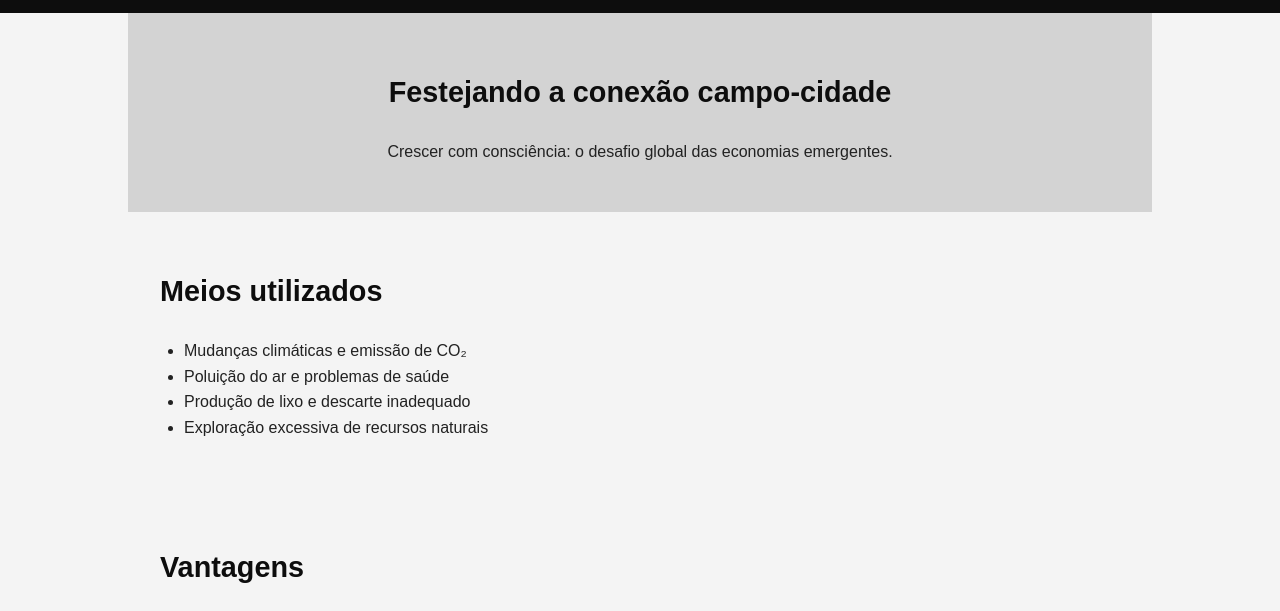
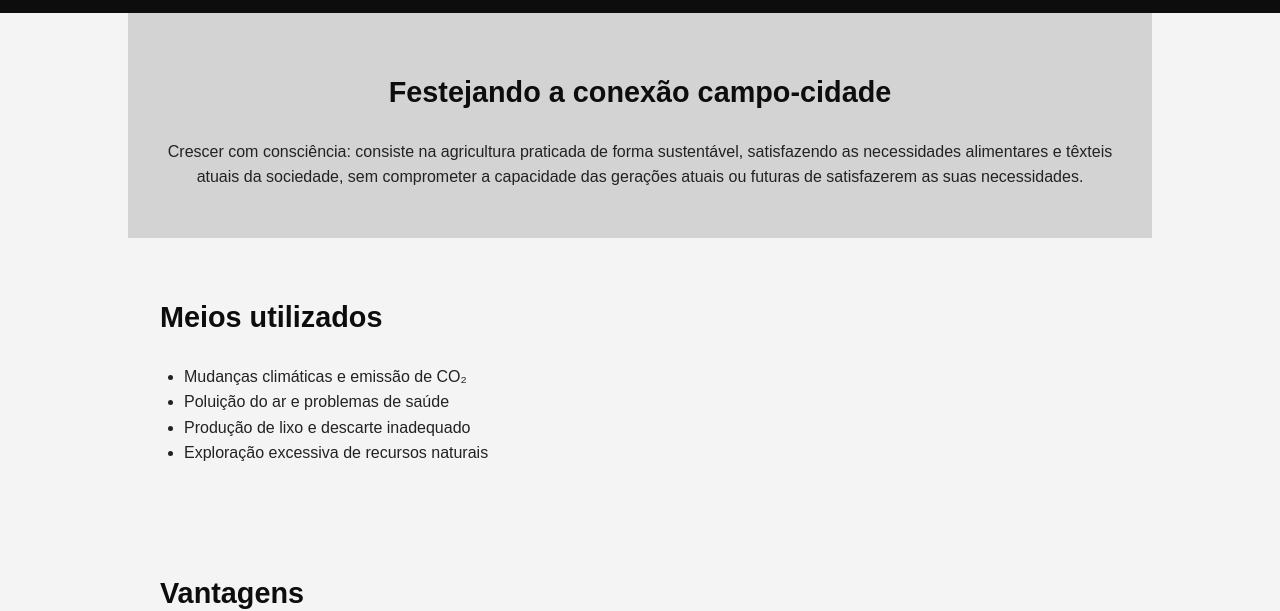
Before and after one commit to Reginaldo79/Agrinho-2025, a plain HTML site: page index.html in a window 1280 px wide. Shown: the part 112-723 px from the top of the page. Drawn offline with Linux system fonts and the light colour scheme.

Commit message:
Update index.html

```diff
--- a/index.html
+++ b/index.html
@@ -22,7 +22,7 @@
 
   <section id="inicio" class="hero">
     <h2>Festejando a conexão campo-cidade</h2>
-    <p>Crescer com consciência: o desafio global das economias emergentes.</p>
+    <p>Crescer com consciência: consiste na agricultura praticada de forma sustentável, satisfazendo as necessidades alimentares e têxteis atuais da sociedade, sem comprometer a capacidade das gerações atuais ou futuras de satisfazerem as suas necessidades.</p>
   </section>
 
   <section id="desafios">
```
